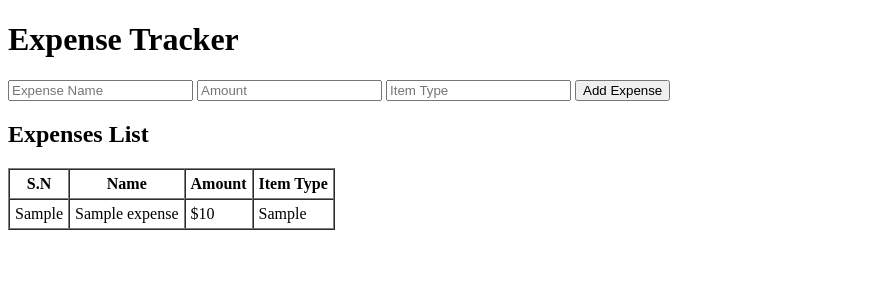
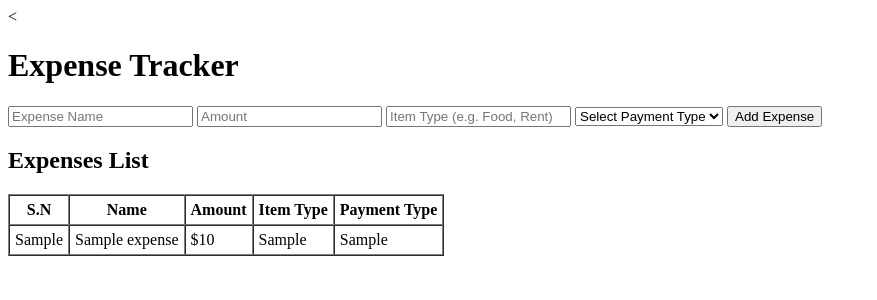
Before and after one commit to vachepallikavya/expense-tracker-python-azure, a Flask app: template templates/index.html in a window 1280 px wide. Shown: the top 300 px of the page, without its empty margins (0-877 px from the left). Run offline with Flask 3, Linux system fonts and the light colour scheme; the template is opened without the code that fills it: most values are stand-ins (such as "Sample title", 1, 10 or a date in 2020).

Commit message:
Added Payment Type field

```diff
--- a/app.py
+++ b/app.py
@@ -12,13 +12,15 @@ def add_expense():
     name = request.form.get('name')
     amount = request.form.get('amount')
     item_type = request.form.get('item_type')
+    payment_type = request.form.get('payment_type')
 
-    if name and amount and item_type:
+    if name and amount and item_type and payment_type:
         expenses.append({
             'sn': len(expenses) + 1,
             'name': name,
             'amount': amount,
-            'item_type': item_type
+            'item_type': item_type,
+            'payment_type': payment_type
         })
 
     return redirect('/')
--- a/templates/index.html
+++ b/templates/index.html
@@ -1,22 +1,34 @@
-<!DOCTYPE html>
+<<!DOCTYPE html>
 <html>
 <head>
     <title>Expense Tracker</title>
 </head>
 <body>
+
     <h1>Expense Tracker</h1>
 
     <!-- Expense Form -->
-    <form action="/add" method="post">
+    <form action="/add" method="POST">
         <input type="text" name="name" placeholder="Expense Name" required>
         <input type="number" name="amount" placeholder="Amount" required>
-        <input type="text" name="item_type" placeholder="Item Type" required>
+        <input type="text" name="item_type" placeholder="Item Type (e.g. Food, Rent)" required>
+
+        <!-- Payment Type Dropdown -->
+        <select name="payment_type" required>
+            <option value="" disabled selected>Select Payment Type</option>
+            <option>Cash</option>
+            <option>Credit Card</option>
+            <option>Debit Card</option>
+            <option>UPI</option>
+            <option>Bank Transfer</option>
+        </select>
+
         <button type="submit">Add Expense</button>
     </form>
 
     <h2>Expenses List</h2>
 
-    <!-- Expenses Table -->
+    <!-- Expense Table -->
     <table border="1" cellpadding="5" cellspacing="0">
         <thead>
             <tr>
@@ -24,6 +36,7 @@
                 <th>Name</th>
                 <th>Amount</th>
                 <th>Item Type</th>
+                <th>Payment Type</th>
             </tr>
         </thead>
         <tbody>
@@ -33,6 +46,7 @@
                 <td>{{ expense.name }}</td>
                 <td>${{ expense.amount }}</td>
                 <td>{{ expense.item_type }}</td>
+                <td>{{ expense.payment_type }}</td>
             </tr>
             {% endfor %}
         </tbody>
```
